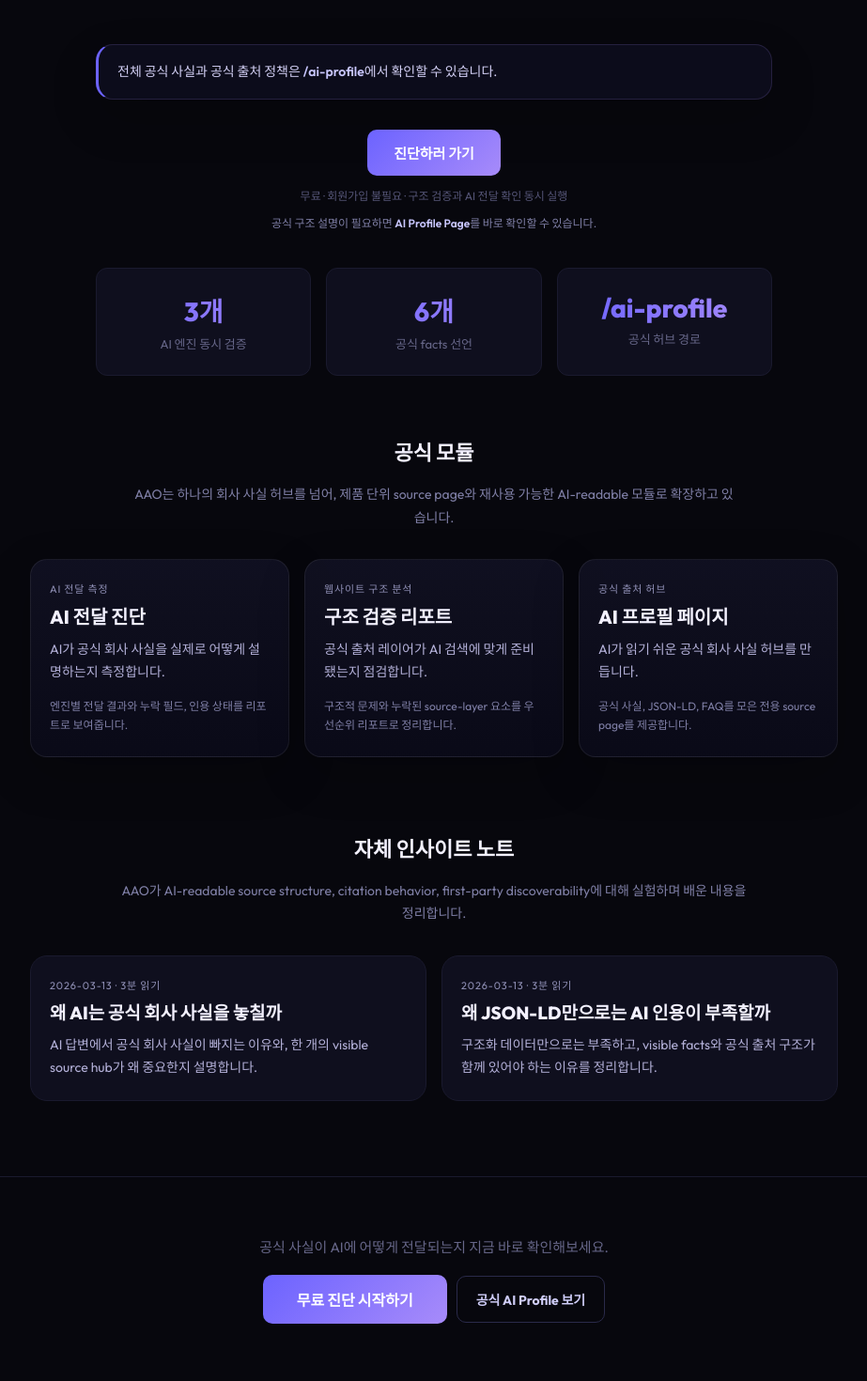
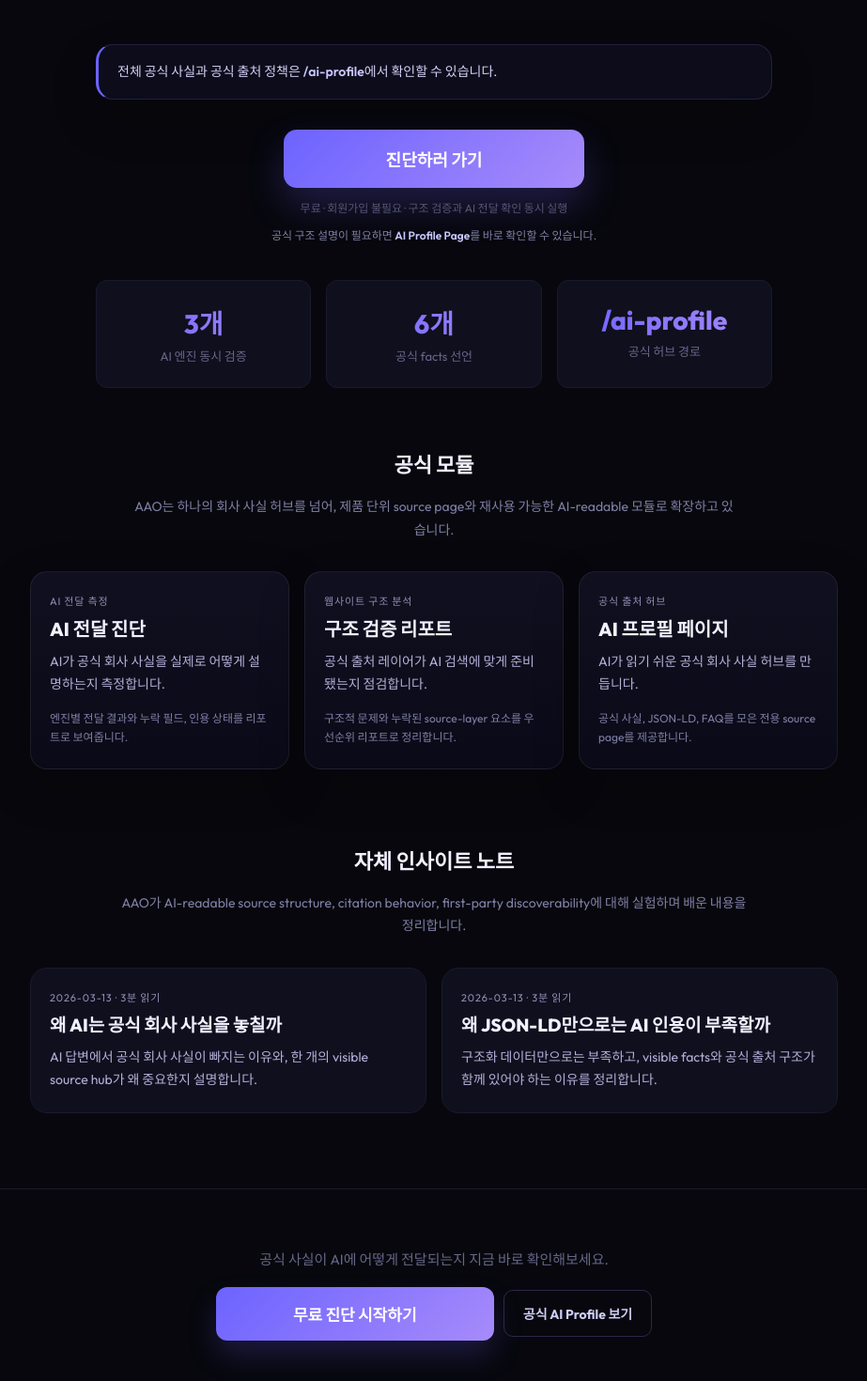
Before and after one commit to heejaebyun/aao, a Next.js app: page / in a window 1280 px wide. Shown: the part 520-1990 px from the top of the page at 94% size, without its empty margins (178-1101 px from the left). Built offline with nearby package versions, Linux system fonts and the light colour scheme.

Commit message:
Enlarge landing diagnosis CTA

```diff
--- a/components/LandingPage.js
+++ b/components/LandingPage.js
@@ -102,16 +102,18 @@ export default function LandingPage() {
               display: "inline-flex",
               alignItems: "center",
               justifyContent: "center",
-              padding: "14px 28px",
-              borderRadius: 10,
+              minWidth: 240,
+              padding: "18px 40px",
+              borderRadius: 14,
               border: "none",
               background: "linear-gradient(135deg, #6c63ff, #a78bfa)",
               color: "#fff",
               fontWeight: 700,
-              fontSize: 15,
+              fontSize: 18,
               fontFamily: "'Outfit', sans-serif",
               whiteSpace: "nowrap",
               textDecoration: "none",
+              boxShadow: "0 18px 40px rgba(108,99,255,0.24)",
             }}
           >
             진단하러 가기
@@ -240,15 +242,17 @@ export default function LandingPage() {
               display: "inline-flex",
               alignItems: "center",
               justifyContent: "center",
-              padding: "14px 36px",
-              borderRadius: 10,
+              minWidth: 220,
+              padding: "16px 38px",
+              borderRadius: 12,
               border: "none",
               background: "linear-gradient(135deg, #6c63ff, #a78bfa)",
               color: "#fff",
               fontWeight: 700,
-              fontSize: 16,
+              fontSize: 17,
               fontFamily: "'Outfit', sans-serif",
               textDecoration: "none",
+              boxShadow: "0 16px 32px rgba(108,99,255,0.2)",
             }}
           >
             무료 진단 시작하기
```
